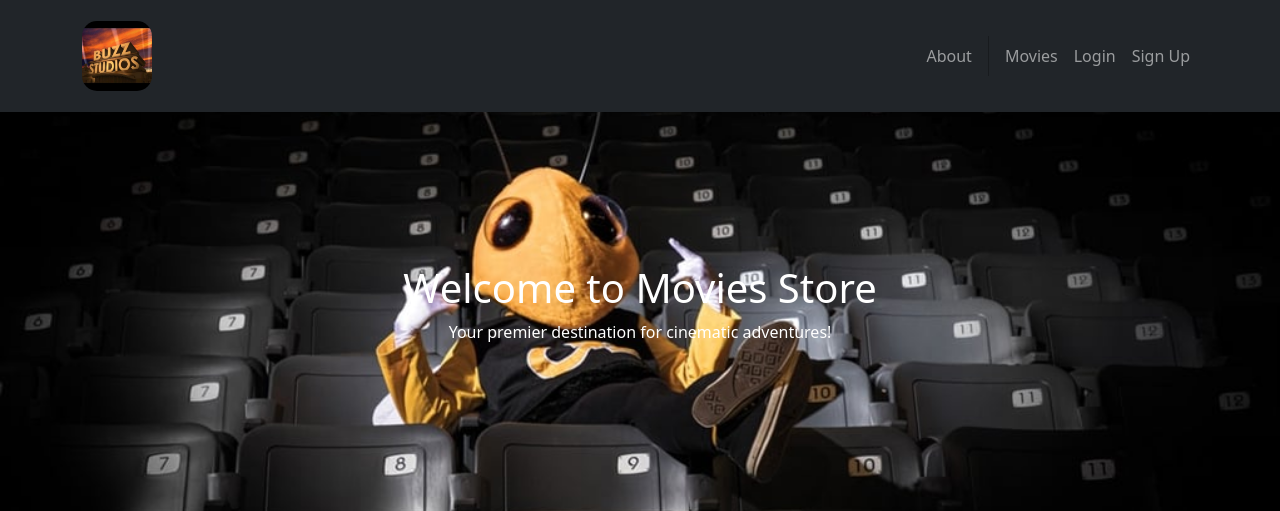
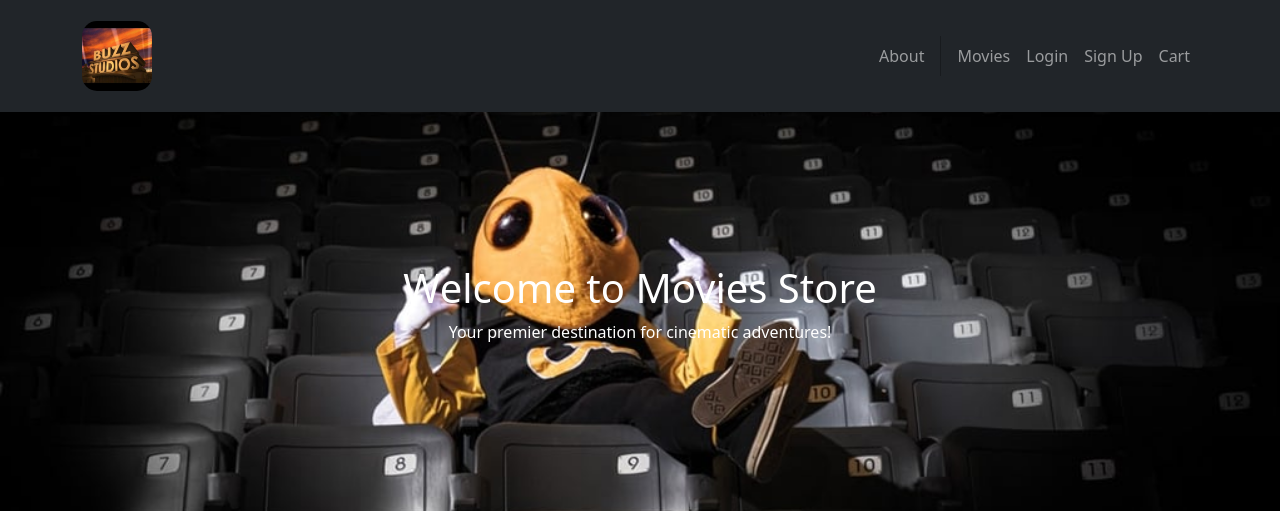
Before and after one commit to IsZay/Project-1-CS-2340-B4, a Django app: page /accounts/signup/ in a window 1280 px wide. Shown: the top 511 px of the page. Run offline with Django 5.2, Linux system fonts and the light colour scheme; some libraries are stand-ins or nearby versions.

Commit message:
Successfully added cart to the homepage and it works functionally

```diff
--- a/OurSite/templates/base.html
+++ b/OurSite/templates/base.html
@@ -31,6 +31,8 @@
               <a class="nav-link" href="{% url 'accounts.login' %}">Login</a>
               <a class="nav-link" href="{% url 'accounts.signup' %}">Sign Up</a>
             {% endif %}
+            <a class="nav-link"
+              href="{% url 'cart.index' %}">Cart</a>
           </div>
         </div>
       </div>
```
Also changed, not shown: db.sqlite3.
